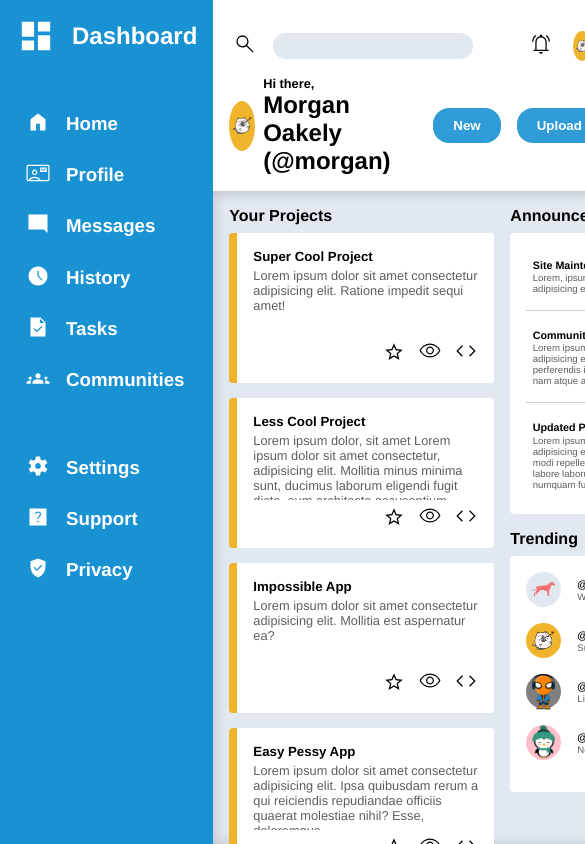
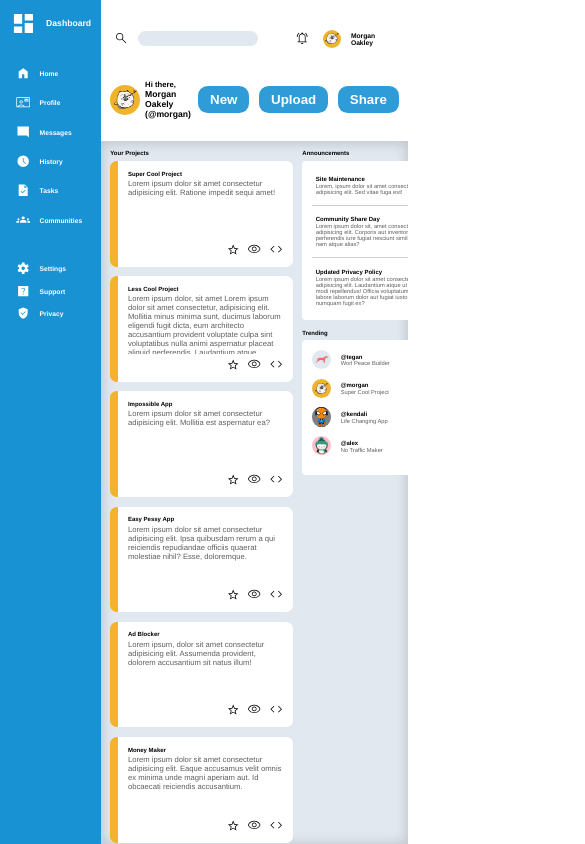
Before and after one commit to shivmohan-pal/odin-admin-dashboard, a plain HTML site: page index.html in a window 390 px wide. Shown: the top 844 px of the page, 585 px wide, since content can reach past the window. Drawn offline with Linux system fonts and the light colour scheme.

Commit message:
second commit

```diff
--- a/index.html
+++ b/index.html
@@ -9,35 +9,36 @@
 </head>
 
 <body>
-    <div class="container">
-        <div class="header">
-            <div class="header-row row-1">
-                <form class="header-col col-1" action="#">
+    <div class="container grid">
+        <div class="header grid">
+            <div class="header-row row-1 flex">
+                <form class="header-col gap-1rem col-1 flex" action="#">
                     <label for="search-bar"><svg xmlns="http://www.w3.org/2000/svg" height="40" viewBox="0 -960 960 960"
                             width="40">
                             <path
                                 d="M787.641-137.335 530.872-394.104q-29.899 25.866-69.407 40.061-39.508 14.196-81.773 14.196-102.098 0-172.817-70.681-70.72-70.681-70.72-171.845 0-101.165 70.681-171.908 70.68-70.744 171.992-70.744 101.311 0 172.036 70.699t70.725 171.897q0 42.301-14.385 81.839-14.385 39.539-40.538 70.692l257.179 256.103-36.204 36.46ZM379.282-390.102q80.406 0 136.229-55.962 55.823-55.961 55.823-136.372 0-80.41-55.823-136.372-55.823-55.962-136.229-55.962-80.748 0-136.81 55.962T186.41-582.436q0 80.411 56.062 136.372 56.062 55.962 136.81 55.962Z" />
-                        </svg></label>
-                    <input id="search-bar" type="text">
+                        </svg>
+                    </label>
+                    <input class="border-none" id="search-bar" type="text">
                 </form>
-                <div class="header-col col-2">
-                    <i>
+                <div class="header-col gap-1rem col-2 flex">
+                    <i class="bell pointer">
                         <svg xmlns="http://www.w3.org/2000/svg" height="40" viewBox="0 -960 960 960" width="40">
                             <path
                                 d="M124.104-566.436q0-83.589 35.346-154.306 35.346-70.718 95.396-119.692l31.717 38.845q-51.499 42.379-81.851 102.88-30.353 60.501-30.353 132.273h-50.255Zm661.537 0q0-71.666-30.353-132.4-30.352-60.733-81.851-103.138l31.717-38.46q60.05 48.974 95.396 119.677 35.346 70.702 35.346 154.321h-50.255Zm-605.64 361.82v-50.255h72.308v-310.104q0-81.057 49.474-144.156 49.474-63.099 128.218-79.048v-21.82q0-20.769 14.615-35.384 14.615-14.616 35.384-14.616t35.384 14.616q14.615 14.615 14.615 35.384v21.82q78.744 15.949 128.218 79.048 49.474 63.099 49.474 144.156v310.104h72.308v50.255H180.001ZM480-498.769Zm0 406.46q-29.923 0-51.115-21.192-21.192-21.192-21.192-51.115h144.614q0 29.923-21.192 51.115Q509.923-92.309 480-92.309ZM302.564-254.87h354.873v-310.104q0-73.666-51.885-125.551Q553.667-742.411 480-742.411t-125.552 51.885q-51.884 51.885-51.884 125.551v310.104Z" />
                         </svg>
                     </i>
-                    <div class="profile">
-                        <div class="profile-img">
+                    <div class="profile pointer gap-1rem flex">
+                        <div class="profile-img circle flex">
                             <img src="./images/morgan.png" alt="profile-pic">
                         </div>
                         <h3>Morgan Oakley</h3>
                     </div>
                 </div>
             </div>
-            <div class="header-row row-2">
-                <div class="avatar-card">
-                    <div class="avatar-card-img">
+            <div class="header-row row-2 flex">
+                <div class="avatar-card flex">
+                    <div class="avatar-card-img circle flex">
                         <img src="./images/morgan.png" alt="profile-pic">
                     </div>
                     <div>
@@ -45,15 +46,15 @@
                         <h2>Morgan Oakely (@morgan)</h2>
                     </div>
                 </div>
-                <div class="buttons">
+                <div class="buttons gap-1rem grid">
                     <button>New</button>
                     <button>Upload</button>
                     <button>Share</button>
                 </div>
             </div>
         </div>
-        <div class="sidebar">
-            <div class="flex-align-center-1rem">
+        <div class="sidebar flex">
+            <div class="sidebar-row row-1 gap-1rem flex">
                 <svg xmlns="http://www.w3.org/2000/svg" height="40" viewBox="0 -960 960 960" width="40">
                     <path
                         d="M525.129-585.385v-234.614h294.87v234.614h-294.87ZM140.001-464.873v-355.126h294.87v355.126h-294.87Zm385.128 324.872v-355.126h294.87v355.126h-294.87Zm-385.128 0v-234.614h294.87v234.614h-294.87Z" />
@@ -61,8 +62,8 @@
                 <h2>Dashboard</h2>
             </div>
             <!-- <div class="options"> -->
-            <div class="options">
-                <div class="option rounded">
+            <div class="sidebar-row row-2 options flex">
+                <div class="option gap-1rem flex rounded">
                     <i>
                         <svg xmlns="http://www.w3.org/2000/svg" height="40" viewBox="0 -960 960 960" width="40">
                             <path
@@ -71,7 +72,7 @@
                     </i>
                     <h3>Home</h3>
                 </div>
-                <div class="option rounded">
+                <div class="option gap-1rem flex rounded">
                     <i>
                         <svg xmlns="http://www.w3.org/2000/svg" height="40" viewBox="0 -960 960 960" width="40">
                             <path
@@ -80,7 +81,7 @@
                     </i>
                     <h3>Profile</h3>
                 </div>
-                <div class="option rounded">
+                <div class="option gap-1rem flex rounded">
                     <i>
                         <svg xmlns="http://www.w3.org/2000/svg" height="40" viewBox="0 -960 960 960" width="40">
                             <path d="M100.001-260.001v-599.998h759.998v741.535L718.461-260.001h-618.46Z" />
@@ -88,7 +89,7 @@
                     </i>
                     <h3>Messages</h3>
                 </div>
-                <div class="option rounded">
+                <div class="option gap-1rem flex rounded">
                     <i>
                         <svg xmlns="http://www.w3.org/2000/svg" height="40" viewBox="0 -960 960 960" width="40">
                             <path
@@ -97,7 +98,7 @@
                     </i>
                     <h3>History</h3>
                 </div>
-                <div class="option rounded">
+                <div class="option gap-1rem flex rounded">
                     <i>
                         <svg xmlns="http://www.w3.org/2000/svg" height="40" viewBox="0 -960 960 960" width="40">
                             <path
@@ -106,7 +107,7 @@
                     </i>
                     <h3>Tasks</h3>
                 </div>
-                <div class="option rounded">
+                <div class="option gap-1rem flex rounded">
                     <i>
                         <svg xmlns="http://www.w3.org/2000/svg" height="40" viewBox="0 -960 960 960" width="40">
                             <path
@@ -117,7 +118,7 @@
                 </div>
             </div>
             <div class="options">
-                <div class="option rounded">
+                <div class="option gap-1rem flex rounded">
                     <i>
                         <svg xmlns="http://www.w3.org/2000/svg" height="40" viewBox="0 -960 960 960" width="40">
                             <path
@@ -126,7 +127,7 @@
                     </i>
                     <h3>Settings</h3>
                 </div>
-                <div class="option rounded">
+                <div class="option gap-1rem flex rounded">
                     <i>
                         <svg xmlns="http://www.w3.org/2000/svg" height="40" viewBox="0 -960 960 960" width="40">
                             <path
@@ -135,7 +136,7 @@
                     </i>
                     <h3>Support</h3>
                 </div>
-                <div class="option rounded">
+                <div class="option gap-1rem flex rounded">
                     <i>
                         <svg xmlns="http://www.w3.org/2000/svg" height="40" viewBox="0 -960 960 960" width="40">
                             <path
@@ -147,14 +148,14 @@
             </div>
             <!-- </div> -->
         </div>
-        <div class="main">
+        <div class="main gap-1rem grid">
             <div class="projects">
                 <h4>Your Projects</h4>
-                <div class="cards">
-                    <div class="card rounded">
+                <div class="cards gap-1rem grid">
+                    <div class="card flex rounded">
                         <h5>Super Cool Project</h5>
                         <p>Lorem ipsum dolor sit amet consectetur adipisicing elit. Ratione impedit sequi amet!</p>
-                        <div class="card-icons">
+                        <div class="card-icons flex">
                             <a href="#">
                                 <svg xmlns="http://www.w3.org/2000/svg" height="40" viewBox="0 -960 960 960" width="40">
                                     <path
@@ -175,7 +176,7 @@
                             </a>
                         </div>
                     </div>
-                    <div class="card rounded">
+                    <div class="card flex rounded">
                         <h5>Less Cool Project</h5>
                         <p>Lorem ipsum dolor, sit amet Lorem ipsum dolor sit amet consectetur, adipisicing elit.
                             Mollitia minus minima sunt, ducimus laborum eligendi fugit dicta, eum architecto accusantium
@@ -185,7 +186,7 @@
                             repellat aperiam, harum quis
                             nihil,
                             tempora nesciunt saepe ab aliquid totam in cumque?</p>
-                        <div class="card-icons">
+                        <div class="card-icons flex">
                             <a href="#">
                                 <svg xmlns="http://www.w3.org/2000/svg" height="40" viewBox="0 -960 960 960" width="40">
                                     <path
@@ -206,10 +207,10 @@
                             </a>
                         </div>
                     </div>
-                    <div class="card rounded">
+                    <div class="card flex rounded">
                         <h5>Impossible App</h5>
                         <p>Lorem ipsum dolor sit amet consectetur adipisicing elit. Mollitia est aspernatur ea?</p>
-                        <div class="card-icons">
+                        <div class="card-icons flex">
                             <a href="#">
                                 <svg xmlns="http://www.w3.org/2000/svg" height="40" viewBox="0 -960 960 960" width="40">
                                     <path
@@ -230,12 +231,12 @@
                             </a>
                         </div>
                     </div>
-                    <div class="card rounded">
+                    <div class="card flex rounded">
                         <h5>Easy Pessy App</h5>
                         <p>Lorem ipsum dolor sit amet consectetur adipisicing elit. Ipsa quibusdam rerum a qui
                             reiciendis
                             repudiandae officiis quaerat molestiae nihil? Esse, doloremque.</p>
-                        <div class="card-icons">
+                        <div class="card-icons flex">
                             <a href="#">
                                 <svg xmlns="http://www.w3.org/2000/svg" height="40" viewBox="0 -960 960 960" width="40">
                                     <path
@@ -256,11 +257,11 @@
                             </a>
                         </div>
                     </div>
-                    <div class="card rounded">
+                    <div class="card flex rounded">
                         <h5>Ad Blocker</h5>
                         <p>Lorem ipsum, dolor sit amet consectetur adipisicing elit. Assumenda provident, dolorem
                             accusantium sit natus illum!</p>
-                        <div class="card-icons">
+                        <div class="card-icons flex">
                             <a href="#">
                                 <svg xmlns="http://www.w3.org/2000/svg" height="40" viewBox="0 -960 960 960" width="40">
                                     <path
@@ -281,12 +282,12 @@
                             </a>
                         </div>
                     </div>
-                    <div class="card rounded">
+                    <div class="card flex rounded">
                         <h5>Money Maker</h5>
                         <p>Lorem ipsum dolor sit amet consectetur adipisicing elit. Eaque accusamus velit omnis ex
                             minima
                             unde magni aperiam aut. Id obcaecati reiciendis accusantium.</p>
-                        <div class="card-icons">
+                        <div class="card-icons flex">
                             <a href="#">
                                 <svg xmlns="http://www.w3.org/2000/svg" height="40" viewBox="0 -960 960 960" width="40">
                                     <path
@@ -334,8 +335,8 @@
                 <div class="trending">
                     <h4>Trending</h4>
                     <div class="trendy-items rounded">
-                        <div class="trendy-item">
-                            <div class="trendy-img tegan">
+                        <div class="trendy-item gap-1rem flex">
+                            <div class="trendy-img flex circle tegan">
                                 <img src="./images/tegan.png" alt="tegan">
                             </div>
                             <div>
@@ -343,8 +344,8 @@
                                 <p>Worl Peace Builder</p>
                             </div>
                         </div>
-                        <div class="trendy-item">
-                            <div class="trendy-img morgan">
+                        <div class="trendy-item gap-1rem flex">
+                            <div class="trendy-img flex circle morgan">
                                 <img src="./images/morgan.png" alt="morgan">
                             </div>
                             <div>
@@ -352,8 +353,8 @@
                                 <p>Super Cool Project</p>
                             </div>
                         </div>
-                        <div class="trendy-item">
-                            <div class="trendy-img kendali">
+                        <div class="trendy-item gap-1rem flex">
+                            <div class="trendy-img flex circle kendali">
                                 <img src="./images/kendali.png" alt="kendali">
                             </div>
                             <div>
@@ -361,8 +362,8 @@
                                 <p>Life Changing App</p>
                             </div>
                         </div>
-                        <div class="trendy-item">
-                            <div class="trendy-img alex">
+                        <div class="trendy-item gap-1rem flex">
+                            <div class="trendy-img flex circle alex">
                                 <img src="./images/alex.png" alt="alex">
                             </div>
                             <div>
--- a/styles.css
+++ b/styles.css
@@ -16,12 +16,44 @@
 
 html,
 body {
+    position: relative;
     height: 100%;
     font-family: Helvetica;
 }
 
+.grid {
+    display: grid;
+}
+
+.flex {
+    display: flex;
+}
+
+.gap-1rem {
+    gap: 1rem;
+}
+
+.border-none {
+    border: none;
+}
+
+.rounded {
+    border-radius: 4px;
+}
+
+.circle {
+    border-radius: 50%;
+}
+
+.pointer {
+    cursor: pointer;
+}
+
+.bold {
+    font-weight: bold;
+}
+
 .container {
-    display: grid;
     height: 100%;
     grid-template: 1fr 5fr / 1fr 4fr;
 }
@@ -29,14 +61,12 @@ body {
 .header {
     grid-area: 1/2/2/3;
     background-color: var(--white-color);
-    display: grid;
-    padding: 16px;
+    padding: 1rem;
 }
 
 .header-row {
-    display: flex;
     align-items: center;
-    gap: 12px;
+    gap: 0.75rem;
 }
 
 .header .row-1 {
@@ -57,13 +87,12 @@ body {
 
 form input {
     background-color: var(--background-color);
-    border: none;
     border-radius: 1rem;
     font-size: 1em;
     height: 1.6rem;
     padding: 0.3em 0.5em;
     color: var(--p-text-color);
-    width: max(200px, 80%);
+    width: max(12.5rem, 80%);
 }
 
 input:focus {
@@ -73,23 +102,18 @@ input:focus {
 
 .header .row-1 .header-col,
 .profile {
-    display: flex;
     align-items: center;
-    gap: 1rem;
     padding: 4px;
 }
 
 .profile-img {
-    position: relative;
-    width: 30px;
-    height: 30px;
-    border-radius: 50%;
+    width: 1.9rem;
+    height: 1.9rem;
     background-color: var(--secondary-color);
-    display: flex;
+    flex-shrink: 0;
 }
 
 .profile-img img {
-    position: relative;
     width: 75%;
     display: inline-block;
     margin: auto;
@@ -100,12 +124,9 @@ input:focus {
     background-color: var(--background-color);
 }
 
-.header.row-1.col-1 {}
-
 .avatar-card {
-    display: flex;
     align-items: center;
-    gap: 8px;
+    gap: 0.5rem;
 }
 
 .avatar-card p {
@@ -114,25 +135,20 @@ input:focus {
 }
 
 .avatar-card-img {
-    position: relative;
-    width: 50px;
-    height: 50px;
-    border-radius: 50%;
+    flex-shrink: 0;
+    width: 3.125rem;
+    height: 3.125rem;
     background-color: var(--secondary-color);
-    display: flex;
 }
 
 .avatar-card-img img {
-    position: relative;
     width: 75%;
     display: inline-block;
     margin: auto;
 }
 
 .buttons {
-    display: grid;
     grid-template-columns: 1fr 1fr 1fr;
-    gap: 1rem;
 }
 
 .buttons>button {
@@ -140,7 +156,7 @@ input:focus {
     border: none;
     border-radius: 1rem;
     font-weight: bold;
-    padding: 10px 20px;
+    padding: 0.625rem 1.25rem;
     color: var(--white-color);
     align-self: center;
     opacity: 0.9;
@@ -159,29 +175,28 @@ input:focus {
     grid-row: 1/4;
     background-color: var(--primary-color);
     color: var(--white-color);
-    padding: 16px;
-    display: flex;
+    padding: 1rem;
     flex-direction: column;
-    row-gap: 3rem;
+    row-gap: 2.7rem;
     fill: var(--white-color);
 }
 
-.flex-align-center-1rem,
+.sidebar .row-1,
 .option {
-    display: flex;
     align-items: center;
-    gap: 1rem;
 }
-
+.sidebar .row-1 svg {
+    width: 2.8rem;
+    height: 2.8rem;
+}
 .options {
-    display: flex;
     flex-direction: column;
     gap: 0.7rem;
-    padding-left: 4px;
+    padding-left: 0.25rem;
 }
 
 .option {
-    padding: 6px;
+    padding: 0.375rem;
 }
 
 .option:hover {
@@ -201,37 +216,32 @@ input:focus {
     background-color: var(--background-color);
     box-shadow: inset 0px 1px 12px 2px rgba(0, 0, 0, 0.15);
     overflow: auto;
-    display: grid;
-    grid-template-columns: 3fr 220px;
-    gap: 16px;
-    padding: 16px
+    grid-template-columns: 3fr 13.75rem;
+    padding: 1rem;
 }
 
 .main h4 {
-    margin-bottom: 8px;
+    margin-bottom: 0.5rem;
 }
 
 .cards {
-    display: flex;
-    flex-wrap: wrap;
-    gap: 15px;
+    /* flex-wrap: wrap; */
+    grid-template-columns: repeat(auto-fit,minmax(19rem,1fr));
 }
 
 .card {
     background-color: var(--white-color);
     border-left: 8px solid var(--secondary-color);
-    border-radius: 10px;
-    padding: 16px;
-    display: flex;
-    width: 265px;
-    height: 150px;
+    border-radius: 0.7rem;
+    padding: 1rem;
+    /* width: 20rem; */
+    height: 11rem;
     flex-direction: column;
-    gap: 4px;
+    gap: 0.25rem;
 }
 
 .card-icons {
-    display: flex;
-    gap: 12px;
+    gap: 0.75rem;
     margin: auto 0 0 auto;
 }
 
@@ -246,7 +256,7 @@ input:focus {
 .alerts,
 .trendy-items {
     background-color: var(--white-color);
-    padding: 16px;
+    padding: 1rem;
 }
 
 .alert {
@@ -264,14 +274,12 @@ input:focus {
 }
 
 .trending {
-    margin-top: 16px;
+    margin-top: 1rem;
 }
 
 .trendy-item {
     align-items: center;
-    display: flex;
-    gap: 16px;
-    margin-bottom: 16px;
+    margin-bottom: 1rem;
 }
 
 .stickies p {
@@ -284,11 +292,8 @@ input:focus {
 }
 
 .trendy-img {
-    position: relative;
-    width: 35px;
-    height: 35px;
-    border-radius: 50%;
-    display: flex;
+    width: 2rem;
+    height: 2rem;
 }
 
 .tegan {
@@ -308,12 +313,47 @@ input:focus {
 }
 
 .trendy-items img {
-    position: relative;
     width: 65%;
     display: inline-block;
     margin: auto;
 }
 
-.rounded {
-    border-radius: 4px;
+.bell:hover {
+    fill: var(--primary-color);
+    animation: vibrate 0.5s linear infinite;
 }
+
+@keyframes vibrate {
+    0% {
+    transform: rotateZ(40deg);
+    }
+  20% {
+    transform: rotateZ(-40deg);
+  }
+  40% {
+    transform: rotateZ(30deg);
+  }
+  60% {
+    transform: rotateZ(-30deg);
+  }
+  80% {
+    transform: rotateZ(20deg);
+  }
+  90% {
+    transform: rotateZ(-10deg);
+  }
+  100% {
+    transform: rotateZ(0deg);
+  }
+}
+
+@media screen and (max-width: 886px) {
+    body,html {
+      font-size: 80%;
+    }
+}
+@media screen and (max-width:700px ) {
+    body,html {
+        font-size: 60%;
+      }
+}
```
